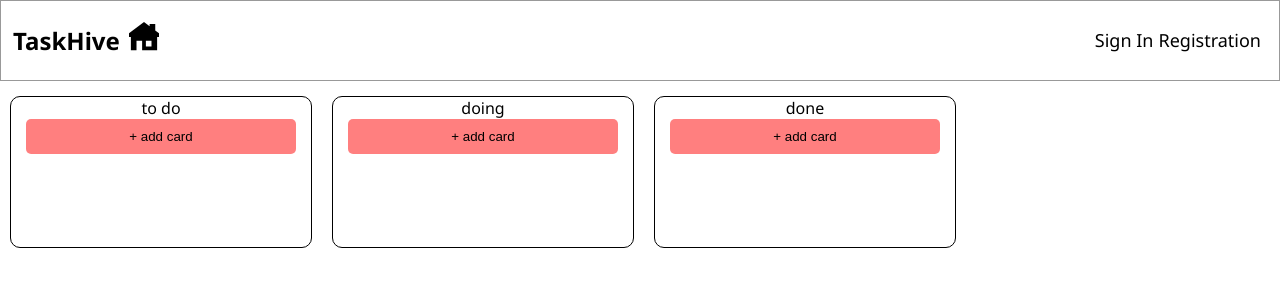
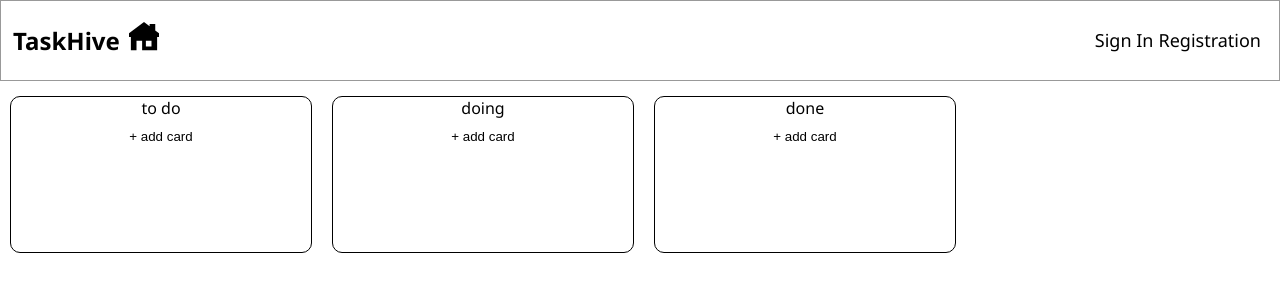
Before and after one commit to DooSYaa/TaskHive, a React (Vite) app in the folder task-hive-client/: page /kanban in a window 1280 px wide. Shown: the top 300 px of the page. Built offline with nearby package versions, Linux system fonts and the light colour scheme.

Commit message:
Created TaskCard.jsx | Updated KanbanBlock.jsx

```diff
--- a/task-hive-client/src/components/ButtonComponent/button.css
+++ b/task-hive-client/src/components/ButtonComponent/button.css
@@ -36,6 +36,15 @@
     border-radius: 30px;
     background-color: rgb(136, 207, 1);
 }
+.button.kanban{
+    padding: 10px 5px 10px 5px;
+    height: auto;
+    width: 90%;
+    background-color: white;
+    display: flex;
+    justify-content: center;
+    align-items: center;
+}
 .button.default:hover{
     background-color: rgba(89,89,93,0.99) ;
 }
@@ -51,12 +60,6 @@
 .button.chat:hover{
     background-color: rgba(136, 207, 1, 0.53);
 }
-.button.kanban{
-    padding: 10px 5px 10px 5px;
-    height: auto;
-    width: 90%;
-    background-color: rgba(255, 0, 0, 0.5);
-    display: flex;
-    justify-content: center;
-    align-items: center;
+.button.kanban:hover{
+   background-color: #00b4d8;
 }
--- a/task-hive-client/src/components/GroupComponent/group.css
+++ b/task-hive-client/src/components/GroupComponent/group.css
@@ -33,7 +33,7 @@
     text-align: start;
 }
 .group-block:hover {
-    background-color: cadetblue;
+    background-color: #00b4d8;
     cursor: pointer;
 }
 .group-block-name{
--- a/task-hive-client/src/components/HeaderComponent/header.css
+++ b/task-hive-client/src/components/HeaderComponent/header.css
@@ -42,11 +42,11 @@
     color: black;
 }
 .nav-link:hover{
-    color: #5fa2ad;
+    color: #00b4d8;
 }
 .svg-icon{
     transition: 0.3s fill ease;
 }
 .svg-icon:hover{
-    fill: #5fa2ad;
+    fill: #00b4d8;
 }
--- a/task-hive-client/src/components/KanbanComponent/KanbanBlock.jsx
+++ b/task-hive-client/src/components/KanbanComponent/KanbanBlock.jsx
@@ -1,12 +1,21 @@
 import Button from "../ButtonComponent/Button.jsx";
-
+import {useState} from "react";
+import TaskCard from "./TaskCard.jsx";
 
 export default function KanbanBlock({value}) {
+    const [tasks, setTasks] = useState([]);
+
+    const createTask = () => {
+        setTasks([...tasks, { id: Date.now(), text: "" }]);
+    };
 
     return (
         <div className="kanban-block">
             {value}
-            <Button variant={'kanban'}>+ add card</Button>
+            {tasks.map((task) => (
+                <TaskCard task={task} key={task.id} />
+            ))}
+            <Button variant={'kanban'} onClick={createTask}>+ add card</Button>
         </div>
     )
 }
--- /dev/null
+++ b/task-hive-client/src/components/KanbanComponent/TaskCard.jsx
@@ -0,0 +1,13 @@
+
+
+export default function TaskCard({task}) {
+    return (
+        <div className="task-card">
+            <input type="text" defaultValue={task.text} />
+            <div>
+                <button>Save</button>
+                <button>X</button>
+            </div>
+        </div>
+    );
+}
--- a/task-hive-client/src/components/KanbanComponent/kanban.css
+++ b/task-hive-client/src/components/KanbanComponent/kanban.css
@@ -7,6 +7,8 @@
 }
 .kanban-block{
     margin: 15px 10px 0 10px;
+    padding-bottom: 5px;
+;
     border: 1px solid black;
     border-radius: 10px;
     min-height: 150px;
@@ -15,3 +17,16 @@
     flex-direction: column;
     align-items: center;
 }
+.task-card{
+    width: 80%;
+    margin: 5px 0 5px 0;
+    padding: 5px 5px 5px 5px;
+    border: 1px solid blue;
+    display: flex;
+    flex-direction: column;
+    align-items: center;
+}
+.task-card button{
+    margin-top: 5px;
+    width: 50%;
+}
--- a/task-hive-client/src/components/LoginComponent/login.module.css
+++ b/task-hive-client/src/components/LoginComponent/login.module.css
@@ -36,5 +36,5 @@
 }
 .rectangle{
     border-radius: 15px;
-    fill: #5fa2ad;
+    fill: #00b4d8;
 }
```
Also changed, not shown: 2 other files (tests, documents, lock files or other folders).
